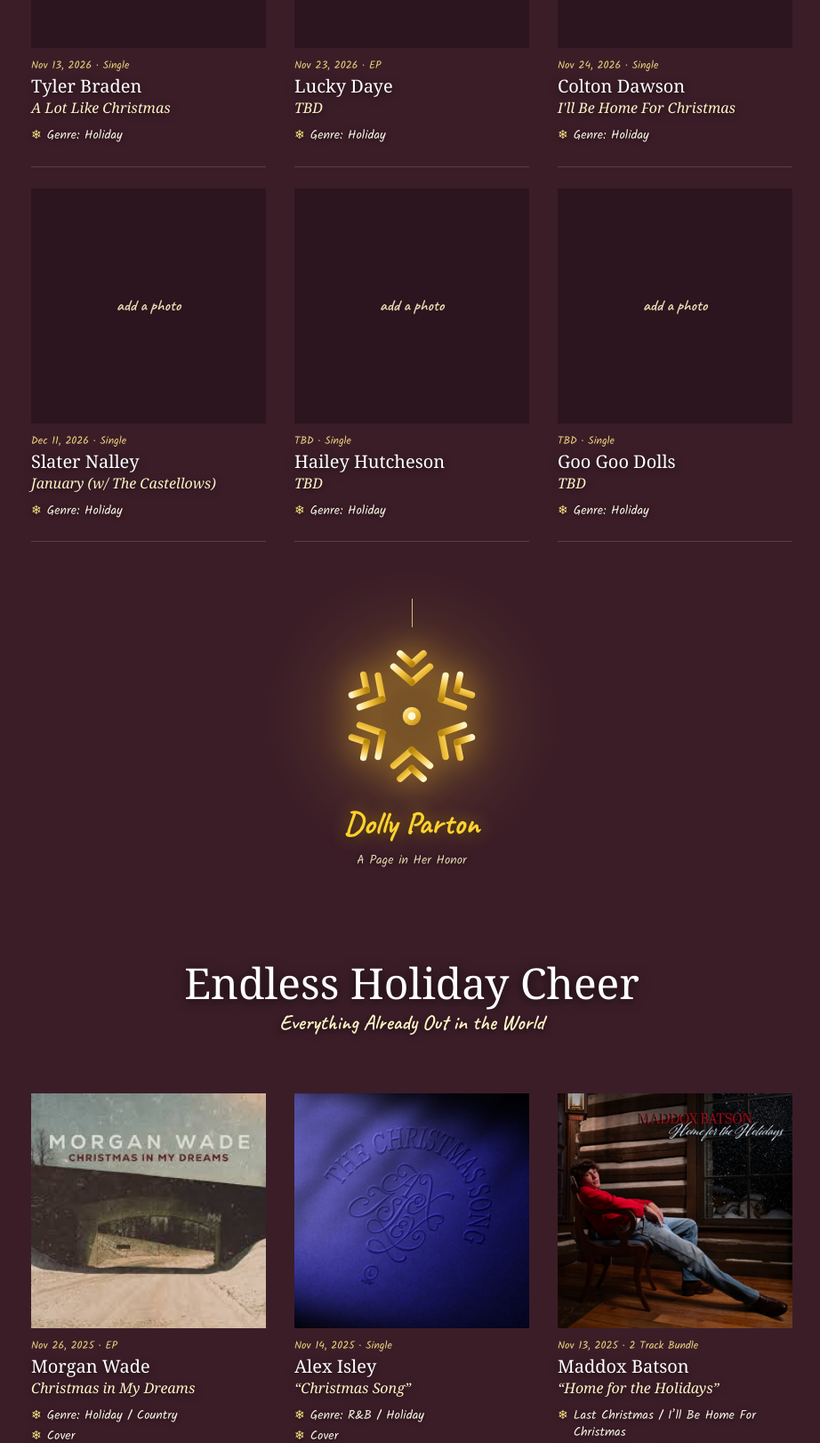
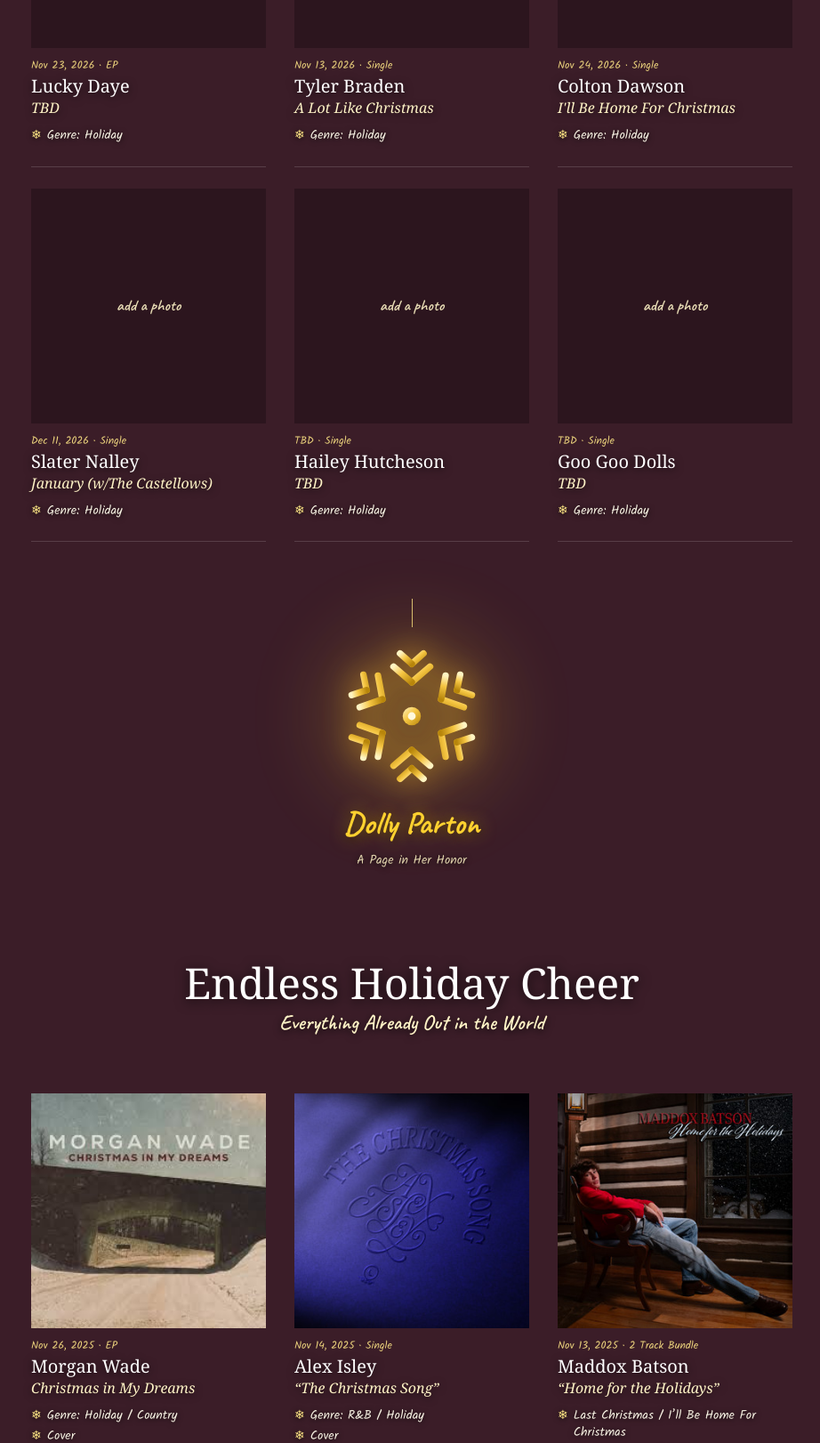
Before and after one commit to reneeworkman-dot/warner-2026-holiday-releases, a React (Vite) app: page / in a window 1280 px wide. Shown: the part 1902-3524 px from the top of the page at 89% size, without its empty margins (177-1099 px from the left). Built offline with nearby package versions, Linux system fonts and the light colour scheme; a web font is replaced by a local one.

Commit message:
Match Holiday Hits and catalogue titles to the updated release sheet.

```diff
--- a/src/data/catalogFull.ts
+++ b/src/data/catalogFull.ts
@@ -106,6 +106,16 @@
     bullets: facts('Genre: Pop'),
   },
   {
+    id: 'lucky-daye-2026',
+    artist: 'Lucky Daye',
+    title: 'TBD',
+    format: 'EP',
+    genre: 'Holiday',
+    date: 'Nov 23, 2026',
+    label: 'WR',
+    bullets: facts('Genre: Holiday'),
+  },
+  {
     id: 'tyler-braden',
     artist: 'Tyler Braden',
     title: 'A Lot Like Christmas',
@@ -113,16 +123,6 @@
     genre: 'Holiday',
     date: 'Nov 13, 2026',
     label: 'NASH',
-    bullets: facts('Genre: Holiday'),
-  },
-  {
-    id: 'lucky-daye-2026',
-    artist: 'Lucky Daye',
-    title: 'TBD',
-    format: 'EP',
-    genre: 'Holiday',
-    date: 'Nov 23, 2026',
-    label: 'WR',
     bullets: facts('Genre: Holiday'),
   },
   {
@@ -138,7 +138,7 @@
   {
     id: 'slater-nalley',
     artist: 'Slater Nalley',
-    title: 'January (w/ The Castellows)',
+    title: 'January (w/The Castellows)',
     format: 'Single',
     genre: 'Holiday',
     date: 'Dec 11, 2026',
@@ -193,7 +193,7 @@
       },
       {
         artist: 'Alex Isley',
-        title: '“Christmas Song”',
+        title: '“The Christmas Song”',
         coverImage: 'covers/alex-isley.jpg',
         format: 'Single',
         genre: 'R&B / Holiday',
@@ -244,7 +244,7 @@
         genre: 'Holiday / Country',
         date: 'Nov 7, 2025',
         focus: '“Where Are You Christmas”',
-        bullets: facts('Genre: Holiday / Country', 'Focus: “Where Are You Christmas”', 'Single released Oct 24, 2025'),
+        bullets: facts('Genre: Holiday / Country', 'Focus: “Where Are You Christmas” (off the deluxe)', 'Single released Oct 24, 2025'),
       },
       {
         artist: 'Dan + Shay',
@@ -292,7 +292,7 @@
       },
       {
         artist: 'Alex Crichton',
-        title: 'Merry Christmas, I Miss You',
+        title: '“What If I Call (Merry Christmas, i miss you)”',
         coverImage: 'covers/alex-crichton.jpg',
         format: 'Single',
         genre: 'Indie',
@@ -396,7 +396,7 @@
       },
       {
         artist: 'Green Day',
-        title: '“Xmas Time of the Year”',
+        title: '“Xmas Time of Year”',
         coverImage: 'covers/green-day.jpg',
         format: 'Single',
         genre: 'Holiday / Pop-Rock',
@@ -425,7 +425,7 @@
       },
       {
         artist: 'My Chemical Romance',
-        title: '“All I Want For Christmas Is You - 2005”',
+        title: '“All I Want For Christmas is You - 2005”',
         coverImage: 'covers/my-chemical-romance.jpg',
         format: 'Single',
         genre: 'Alternative',
```
